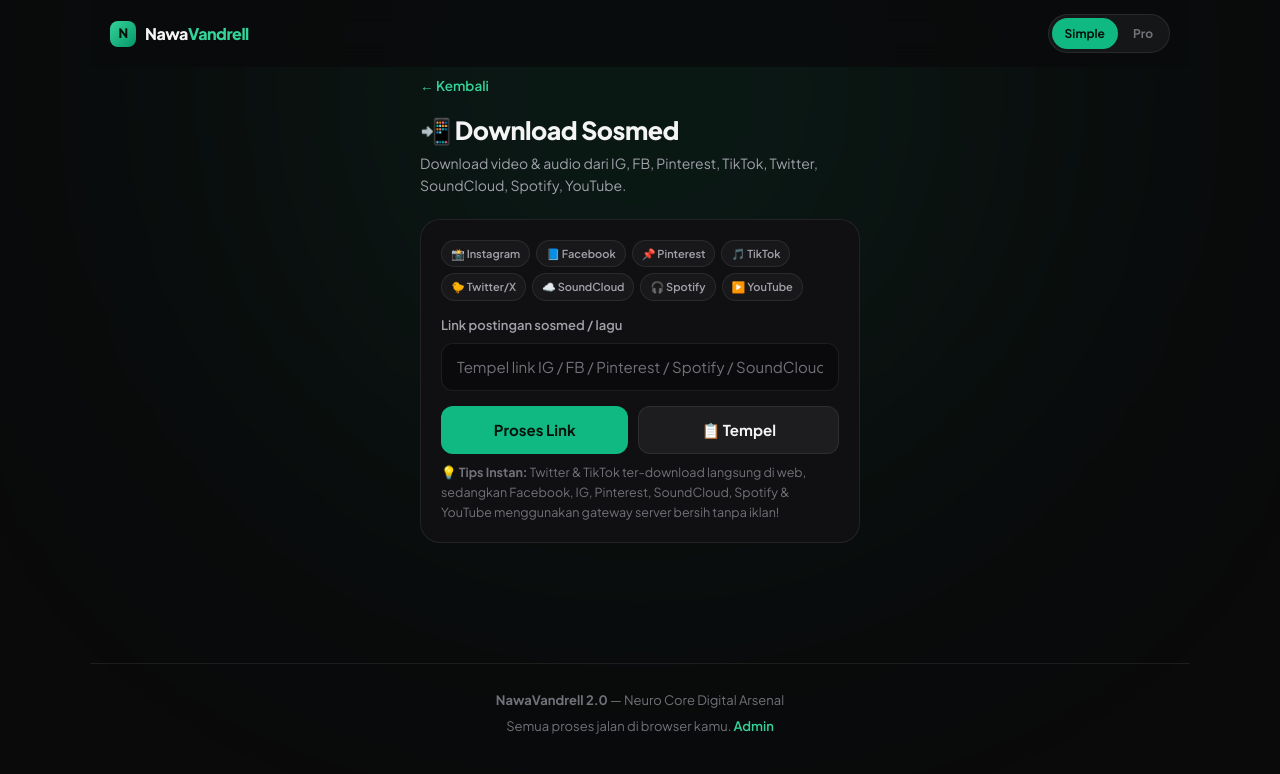
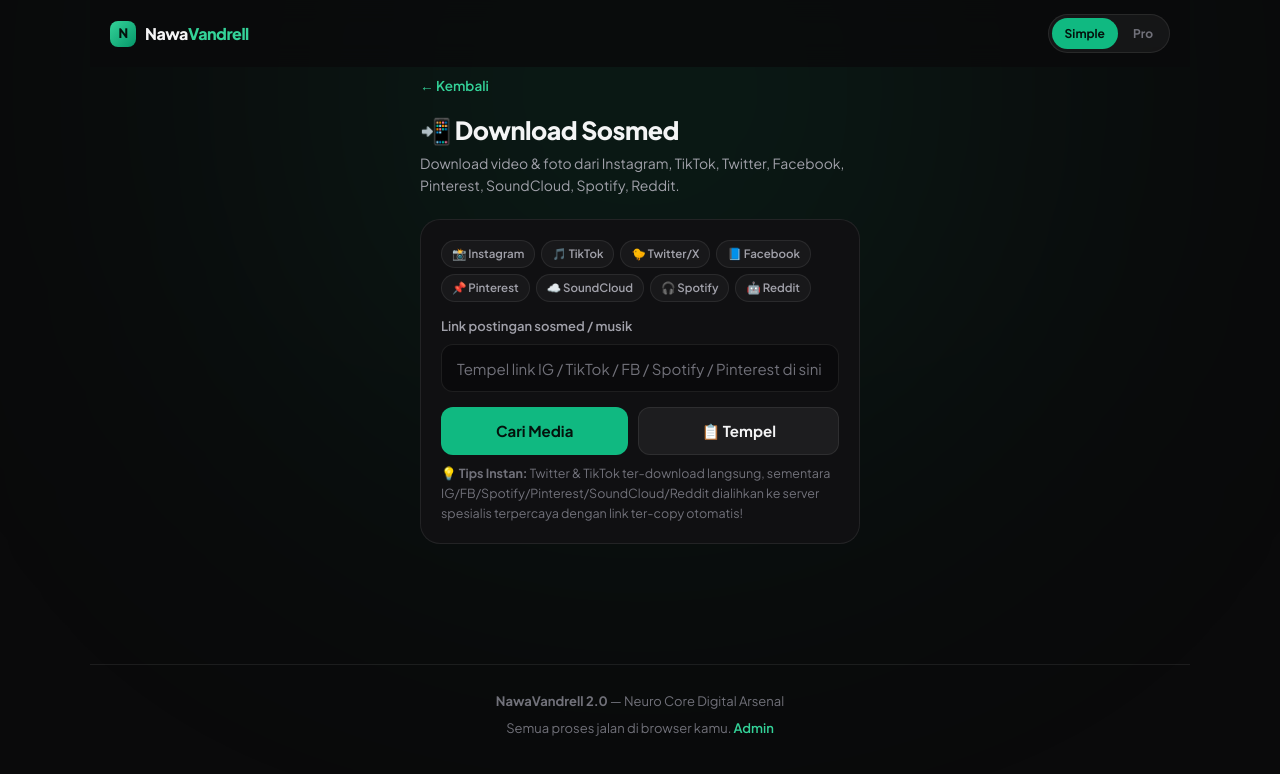
Before and after one commit to akbarnawasunda/NawaVandrell, a Next.js app: page /tools/social-downloader in a window 1280 px wide. Shown: the top 774 px of the page. Built offline with nearby package versions, Linux system fonts and the light colour scheme.

Commit message:
Update page.js

```diff
--- a/app/tools/social-downloader/page.js
+++ b/app/tools/social-downloader/page.js
@@ -13,15 +13,15 @@
   const [error, setError] = useState('');
 
   const detectPlatform = (inputUrl) => {
-    const u = inputUrl.toLowerCase();
-    if (u.includes('twitter.com') || u.includes('x.com')) return 'twitter';
-    if (u.includes('tiktok.com')) return 'tiktok';
-    if (u.includes('instagram.com')) return 'instagram';
-    if (u.includes('facebook.com') || u.includes('fb.watch')) return 'facebook';
-    if (u.includes('pinterest.com') || u.includes('pin.it')) return 'pinterest';
-    if (u.includes('soundcloud.com')) return 'soundcloud';
-    if (u.includes('spotify.com')) return 'spotify';
-    if (u.includes('youtube.com') || u.includes('youtu.be')) return 'youtube';
+    if (inputUrl.includes('twitter.com') || inputUrl.includes('x.com')) return 'twitter';
+    if (inputUrl.includes('tiktok.com')) return 'tiktok';
+    if (inputUrl.includes('instagram.com')) return 'instagram';
+    if (inputUrl.includes('facebook.com') || inputUrl.includes('fb.watch')) return 'facebook';
+    if (inputUrl.includes('pinterest.com') || inputUrl.includes('pin.it')) return 'pinterest';
+    if (inputUrl.includes('soundcloud.com')) return 'soundcloud';
+    if (inputUrl.includes('spotify.com')) return 'spotify';
+    if (inputUrl.includes('reddit.com')) return 'reddit';
+    if (inputUrl.includes('youtube.com') || inputUrl.includes('youtu.be')) return 'youtube';
     return 'generic';
   };
 
@@ -38,7 +38,7 @@
     setError('');
     setData(null);
 
-    // Kalo Twitter atau TikTok -> Coba Direct MP4 Stream dulu!
+    // Kalo Twitter atau TikTok -> Direct MP4 Stream
     if (platform === 'twitter' || platform === 'tiktok') {
       try {
         const res = await fetch(`/api/tool-proxy?path=social&url=${encodeURIComponent(cleanUrl)}`);
@@ -61,14 +61,14 @@
       }
     }
 
-    // Kalo FB, IG, Pinterest, SoundCloud, Spotify, YT -> Pake Gateway Pilihan Terbaik
+    // Kalo IG, FB, Pinterest, SoundCloud, Spotify, Reddit, YouTube -> Curated Clean Gateway
     setTimeout(() => {
       setData({
         type: 'gateway',
         platform,
         rawUrl: cleanUrl,
       });
-      addToast('Gateway pengunduh siap! 📋', 'success');
+      addToast('Pengunduh spesialis siap! 📋', 'success');
       setLoading(false);
     }, 300);
   };
@@ -76,7 +76,7 @@
   const openGateway = (targetUrl, siteName) => {
     if (url && navigator.clipboard?.writeText) {
       navigator.clipboard.writeText(url).catch(() => {});
-      addToast(`Link tercopy ke clipboard! Paste di ${siteName} ya 📋`, 'info', 3000);
+      addToast(`Link tercopy ke clipboard! Tinggal paste di ${siteName} 📋`, 'info', 3500);
     }
     window.open(targetUrl, '_blank', 'noopener,noreferrer');
   };
@@ -114,14 +114,13 @@
   return (
     <ToolShell
       title="Download Sosmed"
-      desc="Download video & audio dari IG, FB, Pinterest, TikTok, Twitter, SoundCloud, Spotify, YouTube."
+      desc="Download video & foto dari Instagram, TikTok, Twitter, Facebook, Pinterest, SoundCloud, Spotify, Reddit."
       icon="📲"
     >
       <div className="panel">
-        {/* PLATFORM BADGES */}
         <div style={{ display: 'flex', flexWrap: 'wrap', gap: 6, marginBottom: 14 }}>
-          {['📸 Instagram', '📘 Facebook', '📌 Pinterest', '🎵 TikTok', '🐤 Twitter/X', '☁️ SoundCloud', '🎧 Spotify', '▶️ YouTube'].map((tag) => (
-            <span key={tag} className="chip" style={{ fontSize: 11, padding: '4px 9px', pointerEvents: 'none' }}>
+          {['📸 Instagram', '🎵 TikTok', '🐤 Twitter/X', '📘 Facebook', '📌 Pinterest', '☁️ SoundCloud', '🎧 Spotify', '🤖 Reddit'].map((tag) => (
+            <span key={tag} className="chip" style={{ fontSize: 11.5, padding: '4px 10px', pointerEvents: 'none' }}>
               {tag}
             </span>
           ))}
@@ -129,7 +128,7 @@
 
         <div className="field">
           <label className="label" htmlFor="social-url">
-            Link postingan sosmed / lagu
+            Link postingan sosmed / musik
           </label>
           <input
             id="social-url"
@@ -141,7 +140,7 @@
             }}
             onPaste={handleNativePaste}
             onKeyDown={(e) => e.key === 'Enter' && processUrl()}
-            placeholder="Tempel link IG / FB / Pinterest / Spotify / SoundCloud / YT di sini..."
+            placeholder="Tempel link IG / TikTok / FB / Spotify / Pinterest di sini..."
             inputMode="url"
             spellCheck={false}
           />
@@ -155,7 +154,7 @@
             onClick={() => processUrl()}
             disabled={loading}
           >
-            {loading ? 'Memproses...' : 'Proses Link'}
+            {loading ? 'Memproses...' : 'Cari Media'}
           </button>
           <button type="button" className="btn btn-ghost" onClick={pasteButton}>
             📋 Tempel
@@ -170,11 +169,11 @@
 
         {error ? <p className="err">{error}</p> : null}
 
-        {/* HASIL 1: DIRECT DOWNLOAD (TWITTER & TIKTOK) */}
+        {/* DIRECT DOWNLOAD (TIKTOK & TWITTER) */}
         {data && data.type === 'direct' ? (
           <div className="result">
             <div className="result-head">
-              <span>Media Ditemukan (Direct File)</span>
+              <span>Media Ditemukan (Direct MP4)</span>
             </div>
 
             {data.thumbnail ? (
@@ -209,112 +208,84 @@
           </div>
         ) : null}
 
-        {/* HASIL 2: HIGH-QUALITY GATEWAY CARD */}
+        {/* CURATED CLEAN GATEWAYS (FASTDL & DOWNLOADER.ASIA) */}
         {data && data.type === 'gateway' ? (
           <div className="result">
             <div className="result-head">
-              <span>Server Pengunduh Siap ({data.platform.toUpperCase()})</span>
+              <span>Pengunduh Siap ({data.platform.toUpperCase()})</span>
             </div>
 
-            <p style={{ margin: '0 0 6px', fontSize: 14, color: 'var(--accent-soft)', fontWeight: 600 }}>
-              Link terdeteksi & otomatis tercopy ke clipboard!
+            <p style={{ margin: '0 0 8px', fontSize: 14, color: 'var(--accent-soft)', fontWeight: 600 }}>
+              Link berhasil dideteksi & tercopy ke clipboard!
             </p>
             <p className="hint" style={{ marginTop: 0, marginBottom: 14 }}>
-              Klik server rekomendasi di bawah (link langsung terisi otomatis):
+              Klik server spesialis pilihan di bawah (tanpa iklan / bersih):
             </p>
 
             <div style={{ display: 'grid', gap: 9 }}>
-              {data.platform === 'facebook' ? (
-                <>
-                  <button
-                    type="button"
-                    className="btn btn-primary btn-full"
-                    onClick={() => openGateway('https://downloader.asia/dl/facebook/', 'Downloader.asia FB')}
-                  >
-                    📘 Unduh via Downloader.asia (FB Video/Audio)
-                  </button>
-                  <button
-                    type="button"
-                    className="btn btn-ghost btn-full"
-                    onClick={() => openGateway('https://fdownloader.net/', 'FDownloader')}
-                  >
-                    ⚡ Unduh via FDownloader (HD MP4)
-                  </button>
-                </>
-              ) : data.platform === 'instagram' ? (
-                <>
+              {data.platform === 'instagram' ? (
                 <button
                   type="button"
                   className="btn btn-primary btn-full"
                   onClick={() => openGateway('https://fastdl.app/', 'FastDL')}
                 >
-                    📸 Unduh via FastDL (Instagram Reel/Post)
+                  📸 Unduh via FastDL (Instagram HD)
                 </button>
-                  <button
-                    type="button"
-                    className="btn btn-ghost btn-full"
-                    onClick={() => openGateway('https://snapinsta.app/', 'SnapInsta')}
-                  >
-                    ⚡ Unduh via SnapInsta
-                  </button>
-                </>
-              ) : data.platform === 'pinterest' ? (
-                <>
+              ) : data.platform === 'facebook' ? (
                 <button
                   type="button"
                   className="btn btn-primary btn-full"
-                    onClick={() => openGateway('https://downloader.asia/dl/pinterest/', 'Downloader.asia Pinterest')}
+                  onClick={() => openGateway('https://downloader.asia/dl/facebook/', 'Downloader Asia FB')}
                 >
-                    📌 Unduh via Downloader.asia (Pinterest)
+                  📘 Unduh via Downloader Asia (Facebook Video & Audio)
                 </button>
+              ) : data.platform === 'pinterest' ? (
                 <button
                   type="button"
-                    className="btn btn-ghost btn-full"
-                    onClick={() => openGateway('https://printdwn.com/', 'PrintDwn')}
+                  className="btn btn-primary btn-full"
+                  onClick={() => openGateway('https://downloader.asia/dl/pinterest/', 'Downloader Asia Pinterest')}
                 >
-                    ⚡ Unduh via PrintDwn
+                  📌 Unduh via Downloader Asia (Pinterest Video & Gambar)
                 </button>
-                </>
               ) : data.platform === 'soundcloud' ? (
                 <button
                   type="button"
                   className="btn btn-primary btn-full"
-                  onClick={() => openGateway('https://downloader.asia/dl/soundcloud/', 'Downloader.asia SoundCloud')}
+                  onClick={() => openGateway('https://downloader.asia/dl/soundcloud/', 'Downloader Asia SoundCloud')}
                 >
-                  ☁️ Unduh via Downloader.asia (SoundCloud MP3)
+                  ☁️ Unduh via Downloader Asia (SoundCloud MP3)
                 </button>
               ) : data.platform === 'spotify' ? (
                 <button
                   type="button"
                   className="btn btn-primary btn-full"
-                  onClick={() => openGateway('https://downloader.asia/dl/spotify/', 'Downloader.asia Spotify')}
+                  onClick={() => openGateway('https://downloader.asia/dl/spotify/', 'Downloader Asia Spotify')}
                 >
-                  🎧 Unduh via Downloader.asia (Spotify Song/Album)
+                  🎧 Unduh via Downloader Asia (Spotify Music)
                 </button>
-              ) : data.platform === 'youtube' ? (
-                <>
+              ) : data.platform === 'reddit' ? (
                 <button
                   type="button"
                   className="btn btn-primary btn-full"
-                    onClick={() => openGateway('https://downloader.asia/dl/youtube/', 'Downloader.asia YouTube')}
+                  onClick={() => openGateway('https://downloader.asia/dl/reddit/', 'Downloader Asia Reddit')}
                 >
-                    ▶️ Unduh via Downloader.asia (YouTube MP4/MP3)
+                  🤖 Unduh via Downloader Asia (Reddit Video & GIF)
                 </button>
+              ) : data.platform === 'youtube' ? (
                 <button
                   type="button"
-                    className="btn btn-ghost btn-full"
-                    onClick={() => openGateway('https://yt5s.biz/enwr200/', 'yt5s')}
+                  className="btn btn-primary btn-full"
+                  onClick={() => openGateway('https://downloader.asia/dl/youtube/', 'Downloader Asia YouTube')}
                 >
-                    🚀 Unduh via yt5s
+                  ▶️ Unduh via Downloader Asia (YouTube MP4 & MP3)
                 </button>
-                </>
               ) : (
                 <button
                   type="button"
                   className="btn btn-primary btn-full"
-                  onClick={() => openGateway('https://fastdl.app/', 'FastDL')}
+                  onClick={() => openGateway('https://downloader.asia/', 'Downloader Asia')}
                 >
-                  ✨ Unduh via FastDL Universal
+                  ✨ Unduh via Downloader Asia (All-In-One)
                 </button>
               )}
             </div>
@@ -322,7 +293,7 @@
         ) : null}
 
         <p className="hint">
-          💡 <strong>Tips Instan:</strong> Twitter & TikTok ter-download langsung di web, sedangkan Facebook, IG, Pinterest, SoundCloud, Spotify & YouTube menggunakan gateway server bersih tanpa iklan!
+          💡 <strong>Tips Instan:</strong> Twitter & TikTok ter-download langsung, sementara IG/FB/Spotify/Pinterest/SoundCloud/Reddit dialihkan ke server spesialis terpercaya dengan link ter-copy otomatis!
         </p>
       </div>
     </ToolShell>
```
Lines whose indentation alone changed are shown as unchanged.
